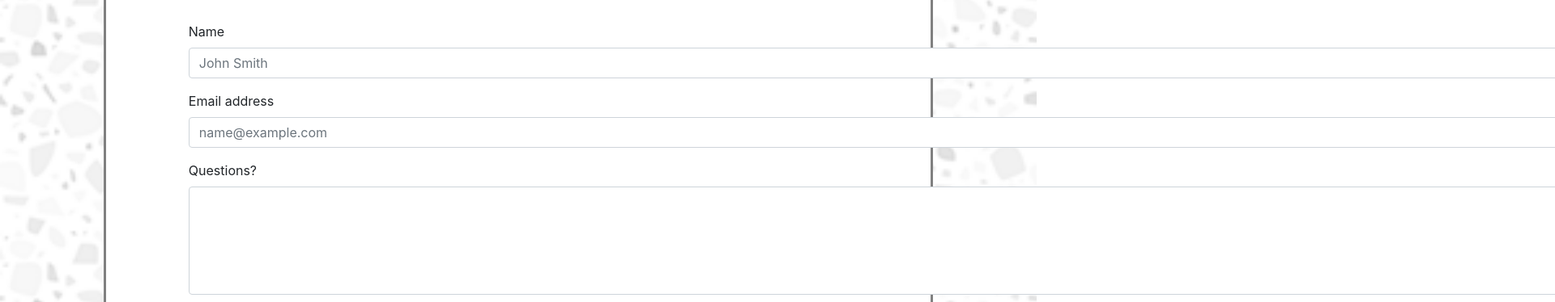
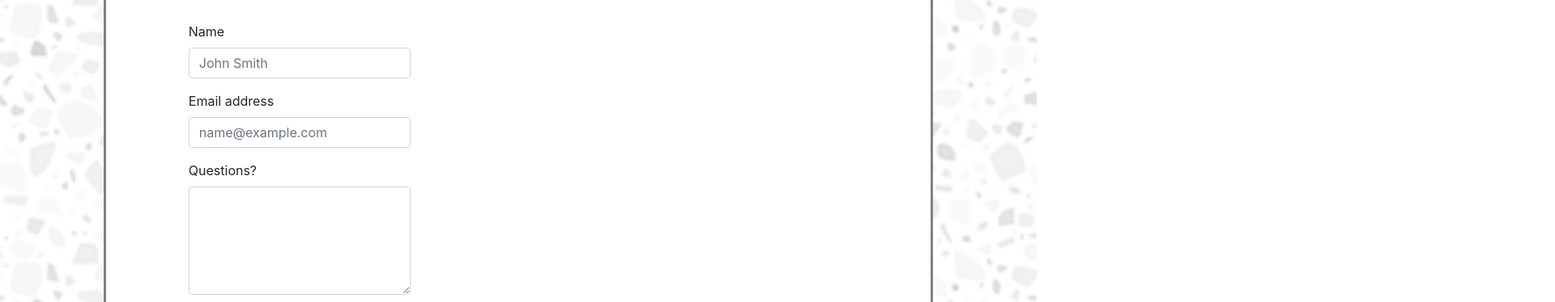
Before and after one commit to Akat2ukii/Bootstrap-Portfolio, a plain HTML site: page contact.html in a window 1280 px wide. Shown: the part 242-616 px from the top of the page at 81% size, 1920 px wide, since content can reach past the window. Drawn offline with nearby package versions, Linux system fonts and the light colour scheme.

Commit message:
Hope this works too

```diff
--- a/contact.html
+++ b/contact.html
@@ -11,7 +11,7 @@
 
         <style type="text/css">
             body {
-                background-image: url(background.png); background-repeat: no-repeat; background-size: 100%;
+                background-image: url(background.png); background-repeat: no-repeat; background-size: cover; width:100%;height:100%;
             }
         </style>
 
@@ -48,16 +48,16 @@
                     <form>
                         <div class="form-group">
                             <label for="exampleFormControlInput1">Name</label>
-                            <input type="name" class="form-control" id="exampleFormControlInput1" placeholder="John Smith" style="width:625%;">
+                            <input type="name" class="form-control" id="exampleFormControlInput1" placeholder="John Smith" style="width:100%;">
                         </div>
                         <div class="form-group">
                             <label for="exampleFormControlInput1">Email address</label>
-                            <input type="email" class="form-control" id="exampleFormControlInput1" placeholder="name@example.com" style="width:625%;">
+                            <input type="email" class="form-control" id="exampleFormControlInput1" placeholder="name@example.com" style="width:100%;">
                         </div>
 
                             <div class="form-group">
                               <label for="exampleFormControlTextarea1">Questions?</label>
-                              <textarea class="form-control" id="exampleFormControlTextarea1" rows="5" style="width:625%; margin-bottom:20px;"></textarea>
+                              <textarea class="form-control" id="exampleFormControlTextarea1" rows="5" style="width:100%; margin-bottom:20px;"></textarea>
                             </div>
                         <button type="button" class="btn btn-primary" style="margin-bottom:40px;">Submit</button>
                     </form>
```
